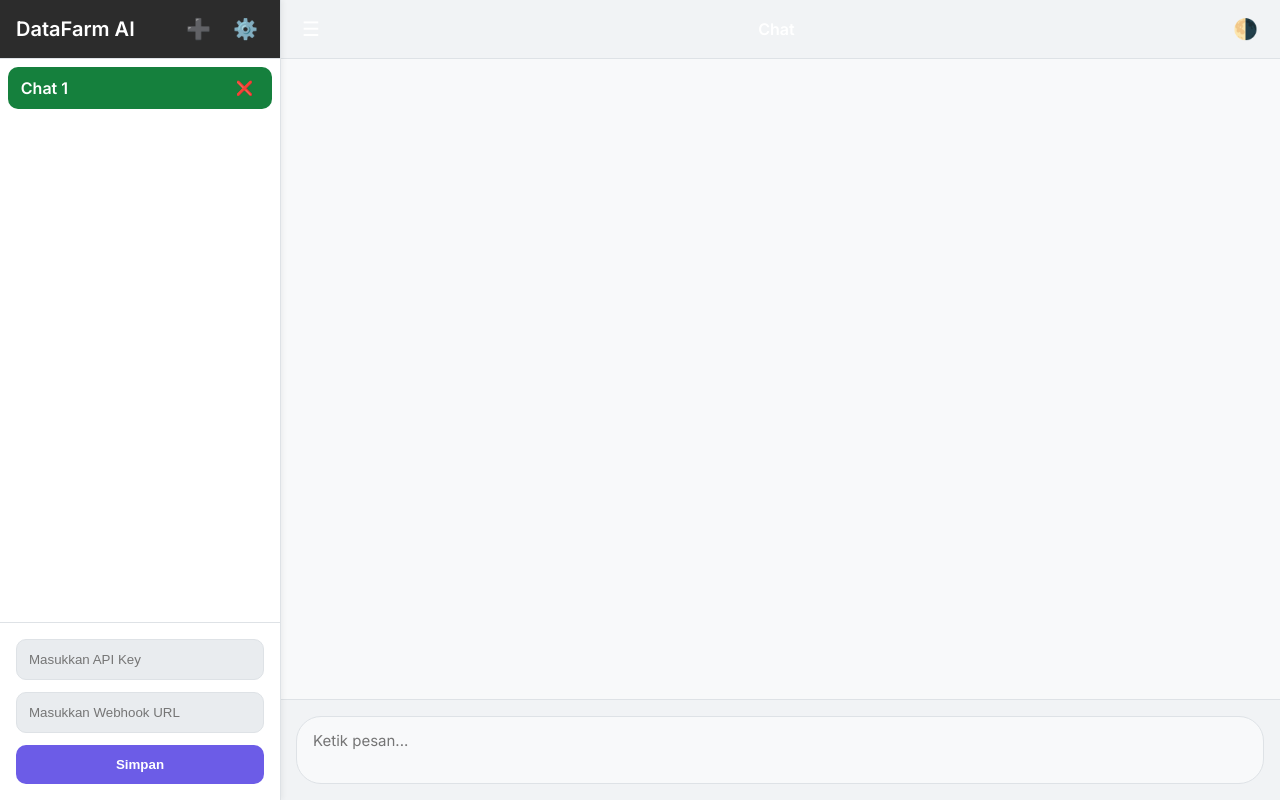
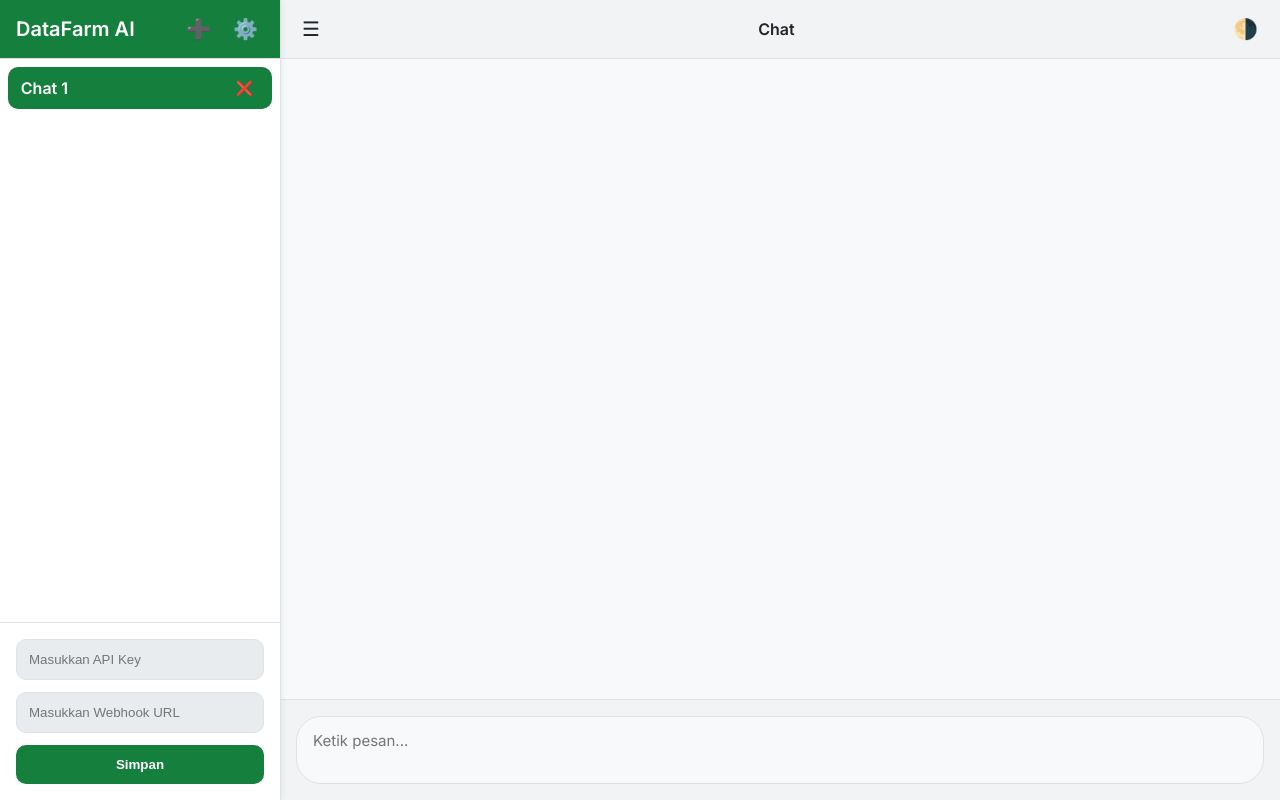
Before and after one commit to uanabul-df/uanabul_repo, a plain HTML site: page index.html in a window 1280 px wide. Both pictures are taken after a click on the button "⚙️". Drawn offline with Linux system fonts and the light colour scheme.

Commit message:
Add files via upload

```diff
--- a/index.html
+++ b/index.html
@@ -7,24 +7,28 @@
 <link href="https://fonts.googleapis.com/css2?family=Inter:wght@400;600&display=swap" rel="stylesheet">
 <style>
 :root {
+  /* Light mode variables */
   --bg: #f8f9fa;
   --text: #212529;
   --sidebar-bg: #fff;
   --header-bg: #f1f3f5;
   --bot-bg: #e9ecef;
   --user-bg: #15803d;
+  --primary: #15803d;
   --border: #dee2e6;
   --hover: #f1f3f5;
   --chatlist-bg: #fff;
 }
 
 body.dark {
+  /* Dark mode variables */
   --bg: #1e1e1e;
   --text: #e9ecef;
   --sidebar-bg: #2c2c2c;
   --header-bg: #2c2c2c;
   --bot-bg: #2a2a2a;
   --user-bg: #15803d;
+  --primary: #15803d;
   --border: #444;
   --hover: #333;
   --chatlist-bg: #2c2c2c;
@@ -51,7 +55,7 @@ body {
   top: 0; bottom: 0; left: 0;
   z-index: 10;
   box-shadow: 2px 0 5px rgba(0,0,0,0.05);
-  transition: transform 0.3s ease;
+  transition: transform 0.3s ease, background 0.3s;
 }
 
 .sidebar.hidden {
@@ -62,8 +66,8 @@ body {
   padding: 1rem;
   font-weight: 600;
   font-size: 20px;
-  color: #fff; /* judul putih */
-  background: #2C2C2C; /* judul beda bg */
+  color: #fff;
+  background: var(--primary);
   border-bottom: 1px solid var(--border);
   display: flex;
   justify-content: space-between;
@@ -114,7 +118,7 @@ body {
 }
 
 .chat-item.active {
-  background: #15803d;
+  background: var(--primary);
   color: #fff;
   font-weight: 600;
 }
@@ -133,7 +137,7 @@ body {
   margin-left: 280px;
   display: flex;
   flex-direction: column;
-  transition: margin-left 0.3s ease;
+  transition: margin-left 0.3s ease, background 0.3s;
   background: var(--bg);
 }
 
@@ -144,12 +148,13 @@ body {
 .chat-header {
   padding: 1rem;
   background: var(--header-bg);
-  color: #fff;
+  color: var(--text);
   font-weight: 600;
   border-bottom: 1px solid var(--border);
   display: flex;
   justify-content: space-between;
   align-items: center;
+  transition: background 0.3s, color 0.3s;
 }
 
 .chat-header button {
@@ -157,8 +162,8 @@ body {
   border: none;
   font-size: 20px;
   cursor: pointer;
-  color: #fff;
-  transition: transform 0.2s;
+  color: var(--text);
+  transition: transform 0.2s, color 0.3s;
 }
 
 .chat-header button:hover {
@@ -183,7 +188,7 @@ body {
   line-height: 1.5;
   white-space: pre-wrap;
   word-wrap: break-word;
-  transition: all 0.2s;
+  transition: all 0.3s;
 }
 
 .message.user {
@@ -204,11 +209,13 @@ body {
   opacity: 0.7;
 }
 
+/* Input */
 .chat-input {
   display: flex;
   padding: 1rem;
   border-top: 1px solid var(--border);
   background: var(--header-bg);
+  transition: background 0.3s;
 }
 
 .chat-input textarea {
@@ -224,9 +231,9 @@ body {
   color: var(--text);
   font-family: 'Inter', Arial, sans-serif;
   min-height: 40px;
-  max-height: 40px; /* 1 baris */
+  max-height: 40px;
   overflow-y: hidden;
-  transition: all 0.2s;
+  transition: all 0.3s;
 }
 
 /* Settings */
@@ -237,6 +244,7 @@ body {
   display: none;
   flex-direction: column;
   gap: 0.75rem;
+  transition: background 0.3s;
 }
 
 .settings input {
@@ -246,21 +254,22 @@ body {
   outline: none;
   background: var(--bot-bg);
   color: var(--text);
+  transition: background 0.3s, color 0.3s;
 }
 
 .settings button {
-  background: #6c5ce7;
+  background: var(--primary);
   padding: 0.75rem;
   border: none;
   border-radius: 10px;
   color: #fff;
   cursor: pointer;
   font-weight: 600;
-  transition: background 0.2s;
+  transition: background 0.3s;
 }
 
 .settings button:hover {
-  background: #5347b3;
+  background: #134e2d; /* sedikit lebih gelap */
 }
 </style>
 </head>
@@ -423,7 +432,6 @@ function toggleTheme() {
   localStorage.setItem("theme", document.body.classList.contains("dark") ? "dark" : "light");
 }
 
-// Enter submit
 chatMessage.addEventListener("keydown", (e) => {
   if (e.key === "Enter" && !e.shiftKey) {
     e.preventDefault();
@@ -464,7 +472,6 @@ chatForm.addEventListener("submit", async (e) => {
   }
 });
 
-// On load
 window.onload = () => {
   if (!activeChat && chats.length > 0) activeChat = chats[chats.length-1].id;
   if (!activeChat) newChat();
```
